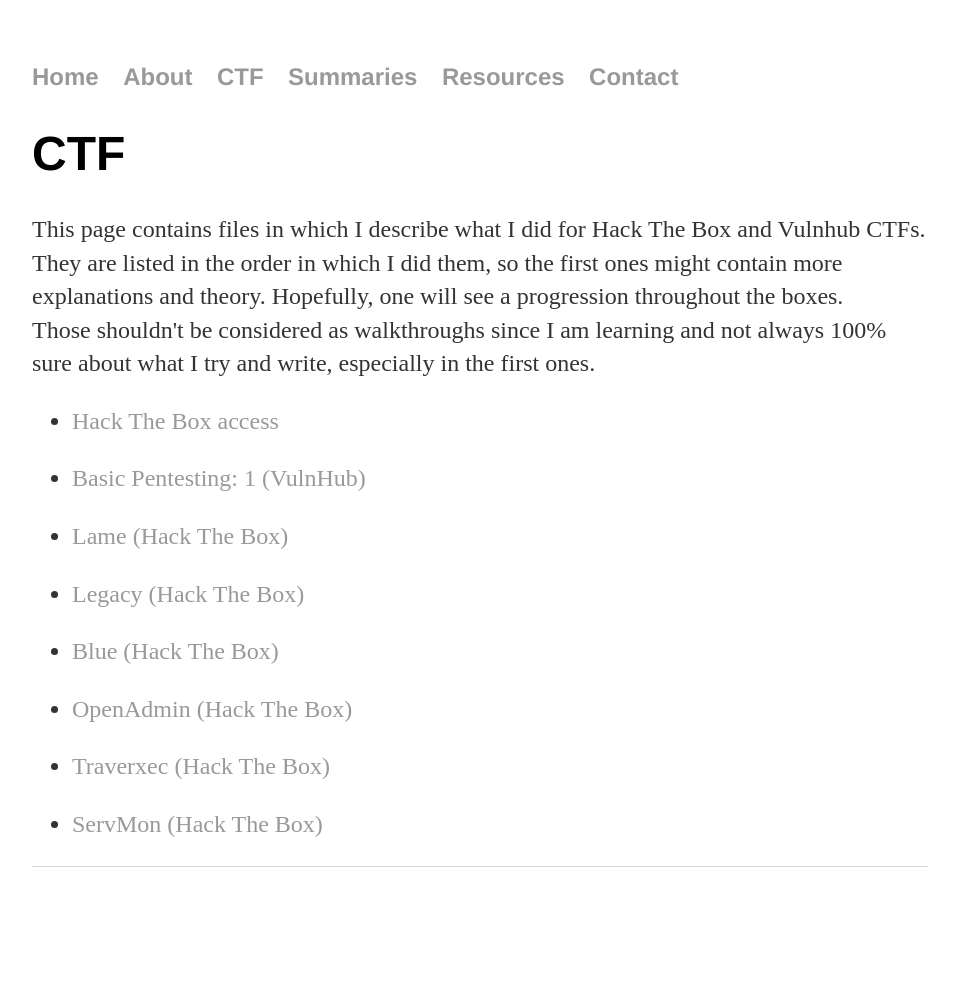
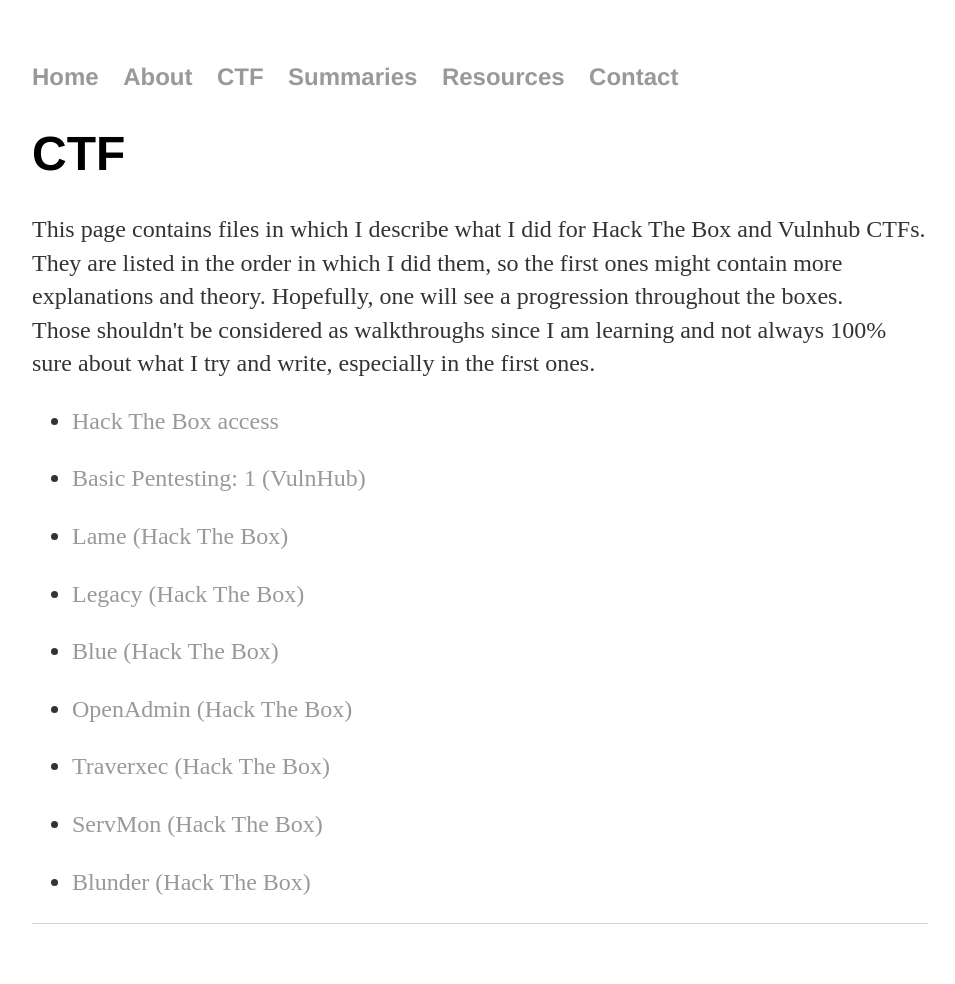
Before and after one commit to jsom1/jsom1.github.io, a Jekyll site: the page built from walkthroughs/index.html, in a window 1280 px wide. Shown: the whole page, without its empty margins (160-1115 px from the left). Built offline with Jekyll 4.4.1, drawn with Linux system fonts in a browser that asks for light colours; before the commit the page ends 927 px from its top, so only the background shows below that.

Commit message:
Update index.html

```diff
--- a/walkthroughs/index.html
+++ b/walkthroughs/index.html
@@ -37,5 +37,8 @@
 	<p><li><a href="/_walkthroughs/ServMon">ServMon (Hack The Box)</a><br>
 		</li></p>
 
+	<p><li><a href="/_walkthroughs/Blunder">Blunder (Hack The Box)</a><br>
+		</li></p>
+
 	</ul>
 </div>
```
